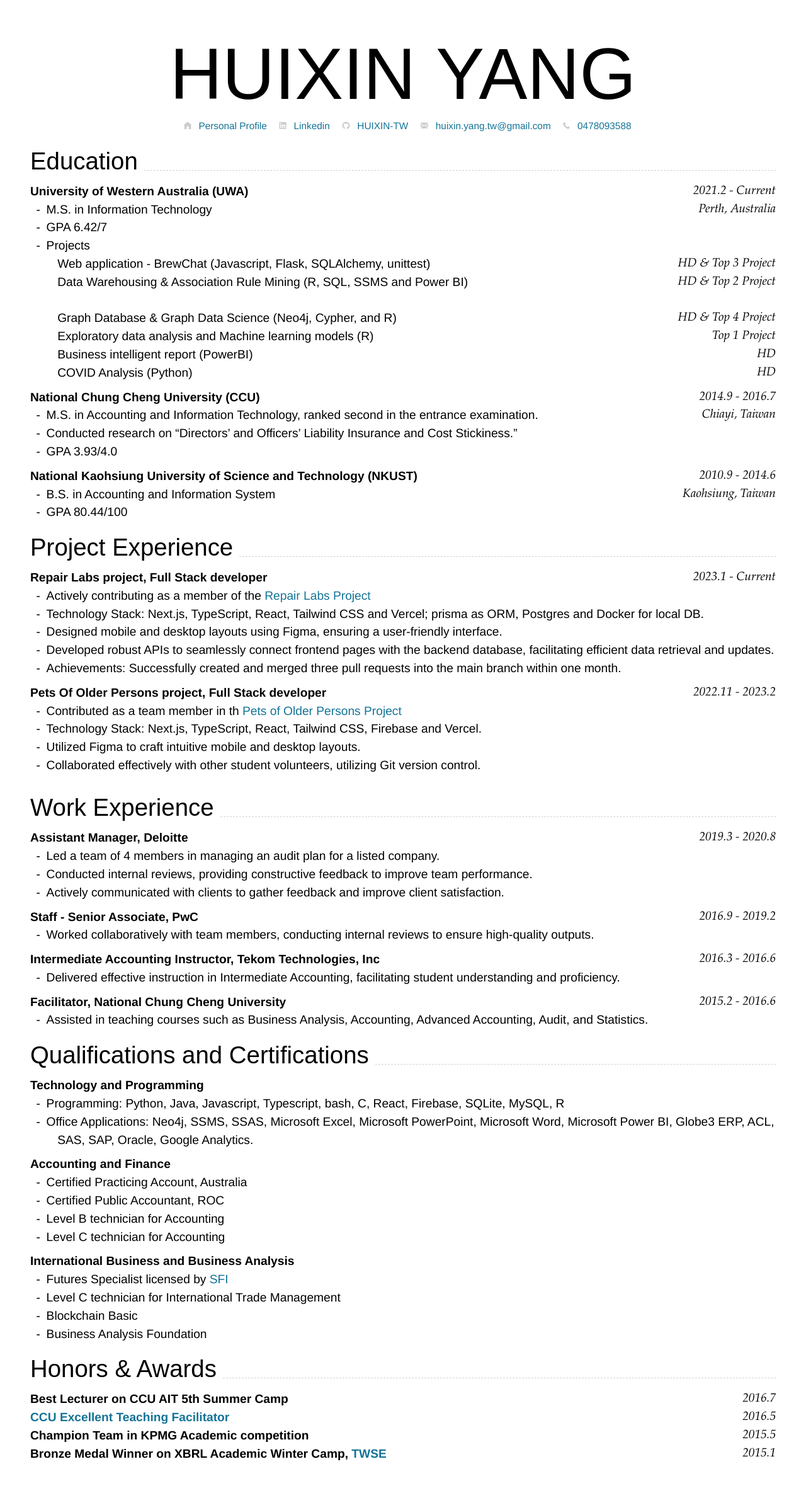
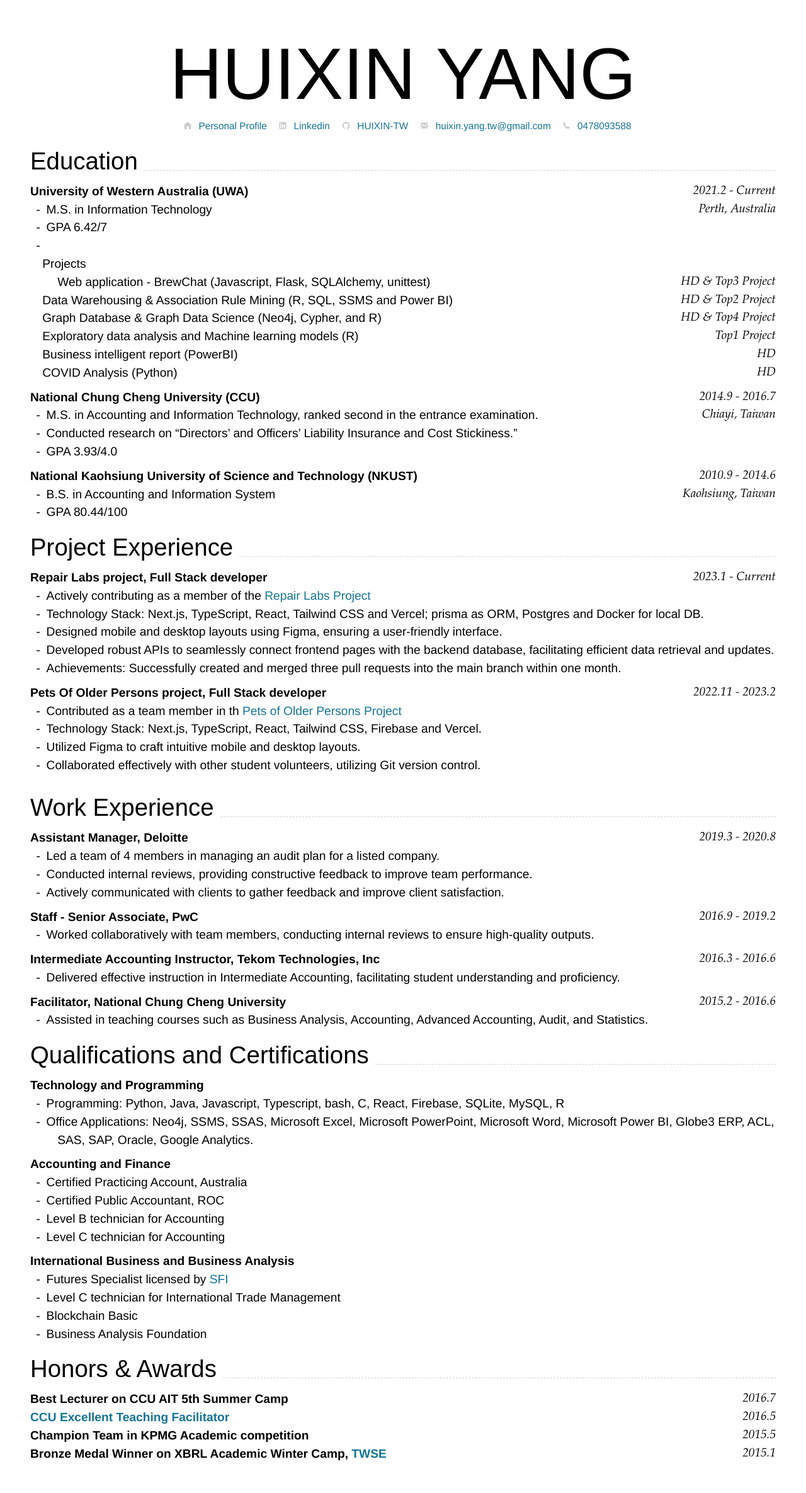
Before and after one commit to HUIXIN-TW/Resume, a Jekyll site: the page built from index.md, in a window 1280 px wide. Shown: the whole page at 63% size. Built offline with Jekyll 4.4.1, drawn with Linux system fonts in a browser that asks for light colours; nearby versions of some CDN libraries.

Commit message:
update print layout

```diff
--- a/index.md
+++ b/index.md
@@ -45,12 +45,17 @@ Perth, Australia
 -   M.S. in Information Technology
 -   GPA 6.42/7
 -   Projects <br>
-    Web application - BrewChat (Javascript, Flask, SQLAlchemy, unittest) `HD & Top 3 Project` <br>
-    Data Warehousing & Association Rule Mining (R, SQL, SSMS and Power BI) `HD & Top 2 Project`<br>
-    Graph Database & Graph Data Science (Neo4j, Cypher, and R) `HD & Top 4 Project`<br>
-    Exploratory data analysis and Machine learning models (R) `Top 1 Project`<br>
-    Business intelligent report (PowerBI) `HD`<br>
-    COVID Analysis (Python) `HD`<br>
+    Web application - BrewChat (Javascript, Flask, SQLAlchemy, unittest) `HD & Top3 Project`
+
+    Data Warehousing & Association Rule Mining (R, SQL, SSMS and Power BI) `HD & Top2 Project`
+
+    Graph Database & Graph Data Science (Neo4j, Cypher, and R) `HD & Top4 Project`
+
+    Exploratory data analysis and Machine learning models (R) `Top1 Project`
+
+    Business intelligent report (PowerBI) `HD`
+
+    COVID Analysis (Python) `HD`
 
 <!--
 -   Software requirements and design analysis for Transportation system - shuttleUWA
--- a/media/cv-print.css
+++ b/media/cv-print.css
@@ -132,7 +132,7 @@ table {
 
 body {
   font: normal normal 400;
-  font-size: 10.5pt;
+  font-size: 11pt;
   line-height: 1.5em;
   /*also written as...  font: normal normal 400 100%/1.5em;*/
   font-family: "Helvetica", sans-serif;
```
